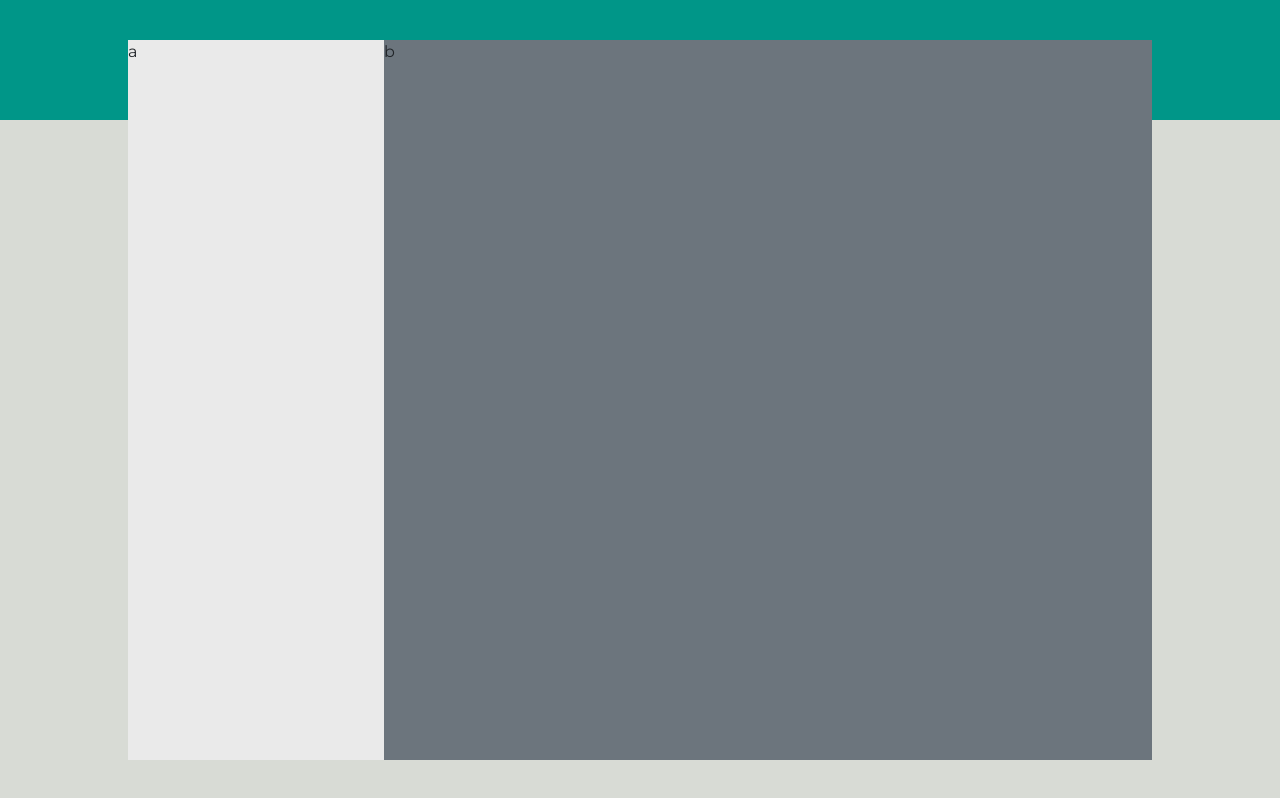
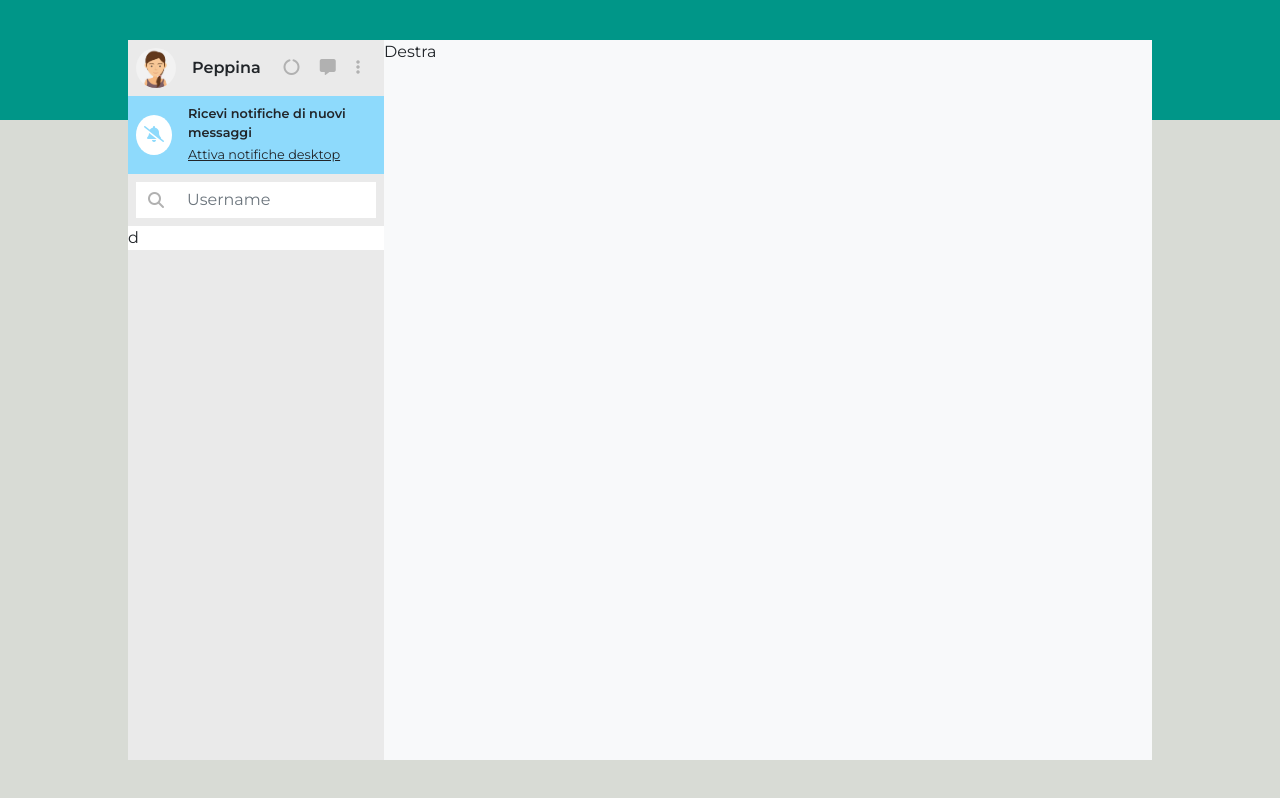
Before and after one commit to yurididomenico/vue-boolzapp, a plain HTML site: page index.html in a window 1280 px wide. Drawn offline with nearby package versions, Linux system fonts and the light colour scheme.

Commit message:
HTML/CSS: Compilazione Struttura

```diff
--- a/assets/css/stile.css
+++ b/assets/css/stile.css
@@ -16,7 +16,7 @@ img
 }
 a
 {
-  color: black;
+  color: inherit;
 }
 /* |||||||||| INIZIO |||||||||| */
 body
@@ -37,20 +37,30 @@ body
   height: 90%;
   width: 80%;
 }
-/* |||||||||| HEADER |||||||||| */
 
+.personal-bg-azzurrino
+{
+  background-color: #8edafc;
+}
+.personal-text-azzurrino
+{
+  color: #8edafc;
+}
 
+.personal-text-grey
+{
+  color: #b1b1b1;
+}
 
-/* |||||||||| NAV |||||||||| */
+.personal-fs-08
+{
+  font-size: 0.8rem;
+}
 
-
-
-/* |||||||||| MAIN |||||||||| */
-
-
-
-/* |||||||||| FOOTER |||||||||| */
-
+.personal-width-
+{
+  width: 40px;
+}
 
 
 /* |||||||||| AREA TEST |||||||||| */
--- a/index.html
+++ b/index.html
@@ -22,16 +22,53 @@
   <div id="root" class="d-flex justify-content-center align-items-center ">
     <!-- Blocco centrale -->
     <div id="corpoCentrale" class="d-flex">
-      <div class="w-25">
-        a
+      <div class="w-25 flex-col">
+
+        <!-- Area Profilo -->
+        <div class="d-flex justify-content-between align-items-center pe-4">
+          <div class="d-flex align-items-center p-2">
+            <span class="me-3">
+              <img class="rounded-circle personal-width-" src="./assets/img/avatar_io.jpg" alt="Immagine Profilo">
+            </span>
+            <span class="fw-semibold">Peppina</span>
+          </div>
+          <div class="personal-text-grey">
+            <i class="fa-solid fa-circle-notch"></i>
+            <i class="fa-solid fa-message px-3"></i>
+            <i class="fa-solid fa-ellipsis-vertical"></i>
+          </div>
+        </div>
+
+        <!-- Area Notifiche -->
+        <div id="areaNotifiche" class="d-flex align-items-center personal-bg-azzurrino p-2">
+          <span class="bg-white rounded-circle p-2 me-3"><i class="fa-solid fa-bell-slash personal-text-azzurrino"></i></span>
+          <span class="mb-0">
+            <span class="d-block personal-fs-08 fw-semibold">Ricevi notifiche di nuovi messaggi</span>
+            <a href="#" class="personal-fs-08">Attiva notifiche desktop</a>
+          </span>
+        </div>
+
+        <!-- Area Contatti -->
+        <div>
+          <div class="input-group p-2">
+            <span class="input-group-text bg-white border-0 rounded-0" id="basic-addon1"><i class="fa-solid fa-magnifying-glass personal-text-grey"></i></span>
+            <input type="text" class="form-control border-0 rounded-0" placeholder="Username" aria-label="Username" aria-describedby="basic-addon1">
+          </div>
+
+
+
+        </div>
+
+        <div class="bg-white">
+          d
+        </div>
       </div>
-      <div class="flex-grow-1 bg-secondary">
-        b
+
+      <div class="flex-grow-1 bg-light">
+        Destra
       </div>
     </div>
   </div>
-
-
 
 
 
```
